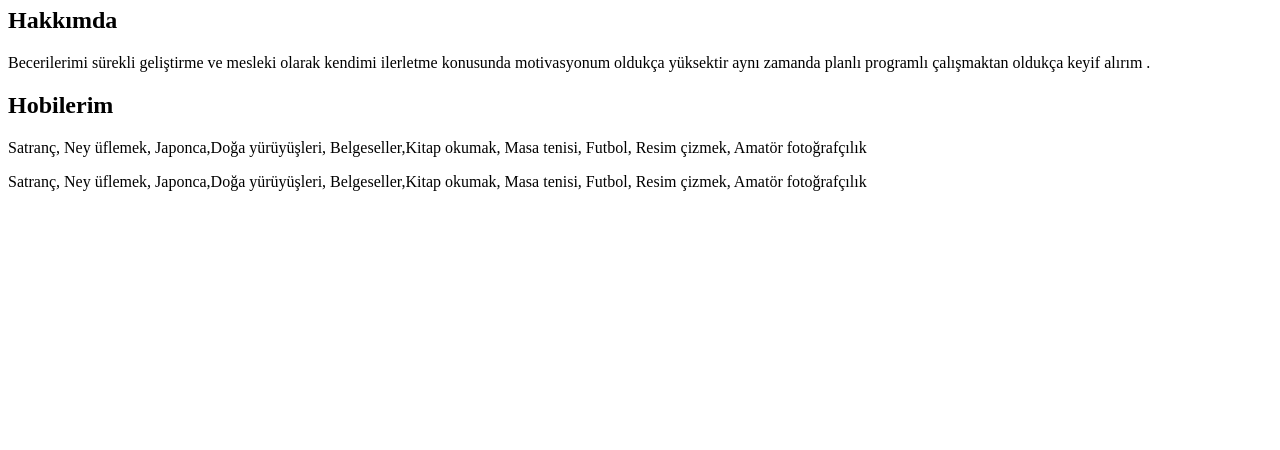
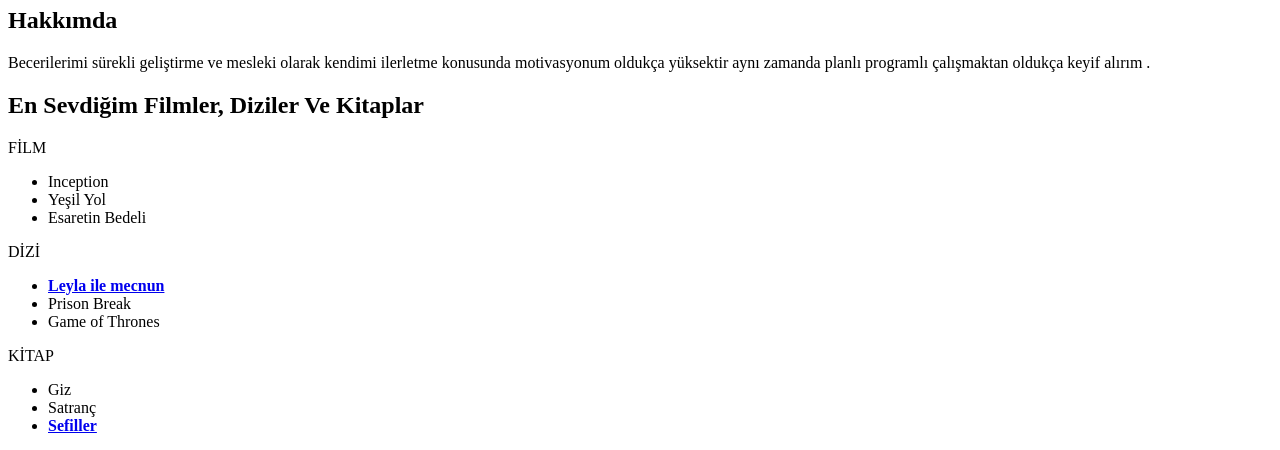
Before and after one commit to vaveylaa/index, a plain HTML site: page index/index.html in a window 1280 px wide. Shown: the part 73-523 px from the top of the page. Drawn offline with Linux system fonts and the light colour scheme.

Commit message:
Update index.html

```diff
--- a/index/index.html
+++ b/index/index.html
@@ -14,12 +14,35 @@
     <h2>Hakkımda</h2>
     <p>Becerilerimi sürekli geliştirme ve mesleki olarak kendimi ilerletme konusunda motivasyonum oldukça yüksektir aynı zamanda planlı programlı çalışmaktan oldukça keyif alırım .</p>
 
-    <h2>Hobilerim</h2>
-    <p>Satranç, Ney üflemek, Japonca,Doğa yürüyüşleri, Belgeseller,Kitap okumak, Masa tenisi, Futbol, Resim çizmek, Amatör fotoğrafçılık</p>
 
-    <p>Satranç, Ney üflemek, Japonca,Doğa yürüyüşleri, Belgeseller,Kitap okumak, Masa tenisi, Futbol, Resim çizmek, Amatör fotoğrafçılık</p>
+    <h2>En Sevdiğim Filmler, Diziler Ve Kitaplar</h2>
+    <header>FİLM</header>
+    <ul>
+        <li>Inception</li>
+        <li>Yeşil Yol</li>
+        <li>Esaretin Bedeli</li>
+    </ul>
+    <header>DİZİ</header>
+    <ul>
+        <li><a href="https://www.imdb.com/title/tt1831164/"><strong>Leyla ile mecnun</strong> </a> </li>
+        <li>Prison Break</li>
+        <li>Game of Thrones</li>
+    </ul>
+    <header>KİTAP</header>
 
 
+    <ul>
+        <li>Giz</li>
+        <li>Satranç</li>
+        <li><a href="https://www.goodreads.com/uk/book/show/15845961-sefiller"><strong>Sefiller</strong> </a> </li>
+
+    </ul>
+
+    <h1>SEVDİĞİM FİLMDEN BİR KESİT</h1>
+    <h2>INCEPTION</h2>
+
+    <img style="height: 500px;" src="https://m.media-amazon.com/images/M/MV5BMjAxMzY3NjcxNF5BMl5BanBnXkFtZTcwNTI5OTM0Mw@@._V1_.jpg" alt="inception">
+    <p>A thief who steals corporate secrets through the use of dream-sharing technology is given the inverse task of planting an idea into the mind of a C.E.O., but his tragic past may doom the project and his team to disaster.</p>
 
 </body>
 </html>
```
